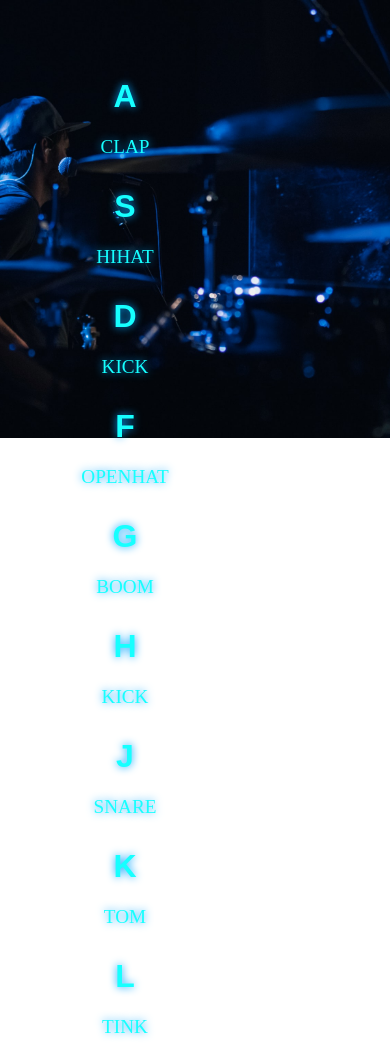
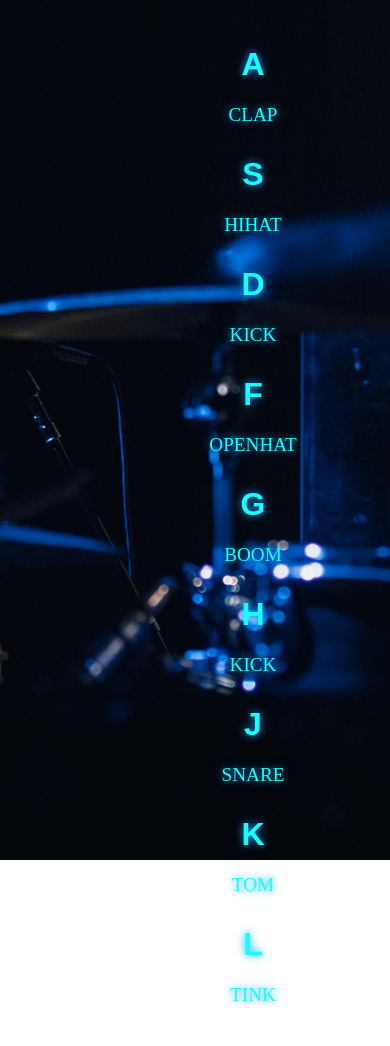
Before and after one commit to SobhanDash/drum-kit, a plain HTML site: page index.html in a window 390 px wide. After the commit the page ends 1014 px from the top, so only its background shows below. Drawn offline with Linux system fonts and the light colour scheme.

Commit message:
test: mobile responsive

```diff
--- a/style.css
+++ b/style.css
@@ -106,8 +106,11 @@ button{
         background-position: center;
     }
     .wrapper{
-        height: 50vh;
+        height: 100vh;
         width: 60vw;
+        justify-content: center;
+        align-items: center;
+        margin: 0 8rem;
     }
     .container{
         flex-flow: row wrap;
```
